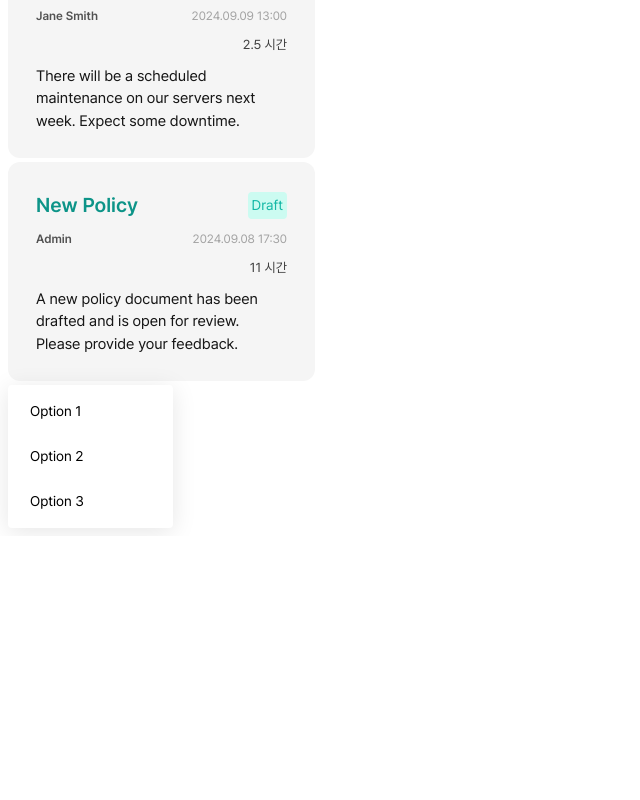
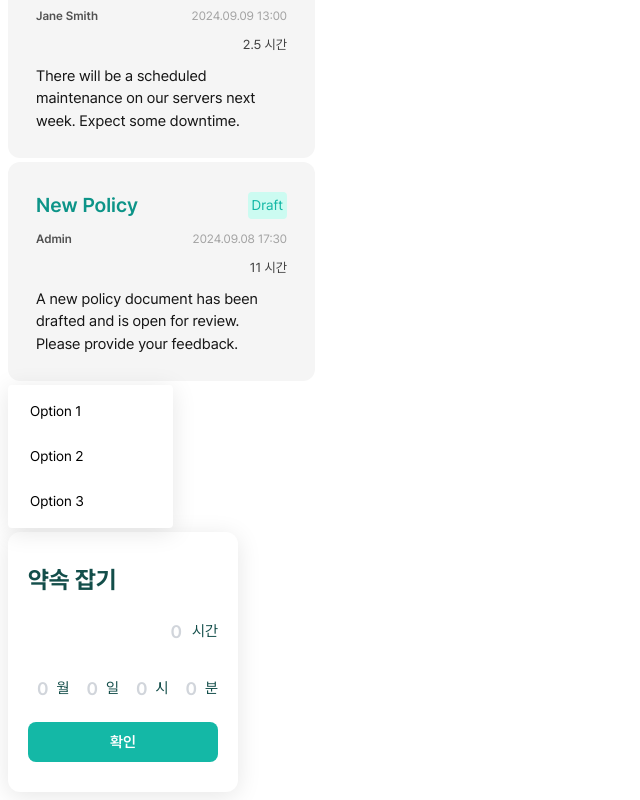
Before and after one commit to tikkle-a501/tikkle, a Next.js app in the folder front/tikkle/: page / in a window 1280 px wide. Shown: the part 776-1576 px from the top of the page, without its empty margins (0-640 px from the left). Before the commit the page ends 1312 px from the top, so only its background shows below. Built offline with nearby package versions, Linux system fonts and the light colour scheme.

Commit message:
S11P21A501-72 feat: 약속 잡기 드롭다운 제작, reset css에 input 속성들 추가

```diff
--- a/front/tikkle/src/app/globals.css
+++ b/front/tikkle/src/app/globals.css
@@ -39,7 +39,24 @@ canvas {
   background-size: cover;
 }
 
-input,
+input {
+  all: unset;
+  /* 모든 기본 스타일 제거 */
+  box-sizing: border-box;
+  /* 박스 크기 조정 */
+  font: inherit;
+  /* 부모 요소의 폰트 스타일 상속 */
+  width: 100%;
+  /* 가로 너비 100% 설정 */
+  outline: none;
+  /* 기본 아웃라인 제거 */
+}
+
+input::placeholder {
+  color: inherit;
+  /* 플레이스홀더 텍스트 색상 상속 */
+}
+
 button,
 textarea,
 select {
--- a/front/tikkle/src/app/page.tsx
+++ b/front/tikkle/src/app/page.tsx
@@ -2,6 +2,7 @@ import Badge from "@/components/badge/Badge";
 import BoardCard from "@/components/card/BoardCard";
 import Button from "@/components/button/Button";
 import Dropbox from "@/components/drop-down/Dropbox";
+import PromiseDropdown from "@/components/drop-down/PromiseDropdown";
 
 export default function Landing() {
   const testCards = [
@@ -113,6 +114,8 @@ export default function Landing() {
       ))}
 
       <Dropbox items={["Option 1", "Option 2", "Option 3"]} />
+
+      <PromiseDropdown />
     </div>
   );
 }
--- /dev/null
+++ b/front/tikkle/src/components/drop-down/PromiseDropdown.tsx
@@ -0,0 +1,49 @@
+import Button from "../button/Button";
+
+const PromiseDropdown: React.FC = () => {
+  return (
+    <div className="flex flex-col w-[230px] h-[260px] p-20 justify-center gap-10 rounded-12 bg-white shadow-s text-teal900 text-15">
+      {/* 타이틀 */}
+      <div className="flex text-teal900 text-24 font-bold">약속 잡기</div>
+
+      {/* 시간(재화) 입력 */}
+      <div className="flex justify-end items-center gap-10 self-stretch px-0 py-10 min-w-0">
+        <input
+          className="flex-grow min-w-0 text-18 font-semibold placeholder-coolGray300 placeholder:text-18 placeholder:font-semibold text-right"
+          placeholder="0"
+          autoFocus
+        />
+        <div className="whitespace-nowrap">시간</div>
+      </div>
+
+      {/* 날짜 입력 */}
+      <div className="flex justify-end items-center gap-8 self-stretch px-0 py-10">
+        <input
+          className="flex-grow min-w-0 text-18 font-semibold placeholder-coolGray300 placeholder:text-18 placeholder:font-semibold text-right"
+          placeholder="0"
+        />
+        <div>월</div>
+        <input
+          className="flex-grow min-w-0 text-18 font-semibold placeholder-coolGray300 placeholder:text-18 placeholder:font-semibold text-right"
+          placeholder="0"
+        />
+        <div>일</div>
+        <input
+          className="flex-grow min-w-0 text-18 font-semibold placeholder-coolGray300 placeholder:text-18 placeholder:font-semibold text-right"
+          placeholder="0"
+        />
+        <div>시</div>
+        <input
+          className="flex-grow min-w-0 text-18 font-semibold placeholder-coolGray300 placeholder:text-18 placeholder:font-semibold text-right"
+          placeholder="0"
+        />
+        <div>분</div>
+      </div>
+
+      {/* 버튼 */}
+      <Button size="s" variant="primary" design="fill" main="확인"></Button>
+    </div>
+  );
+};
+
+export default PromiseDropdown;
```
